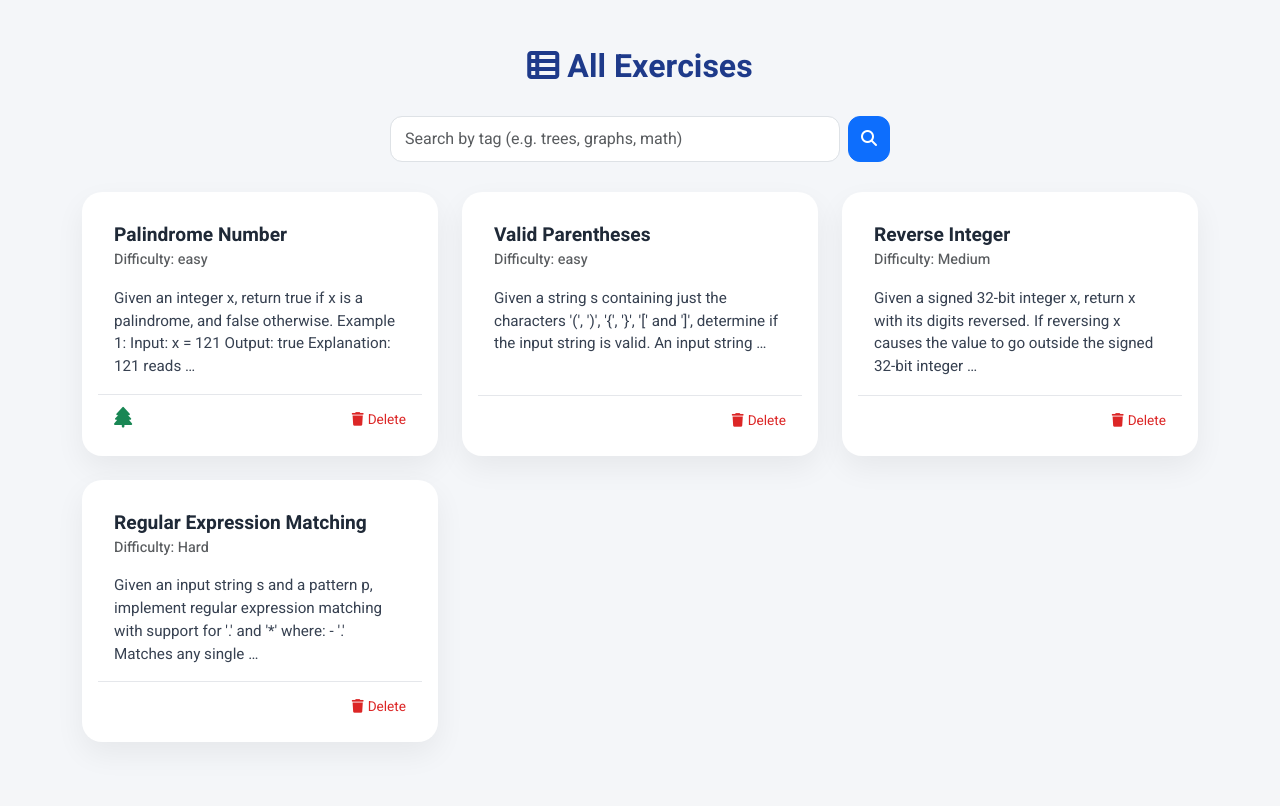
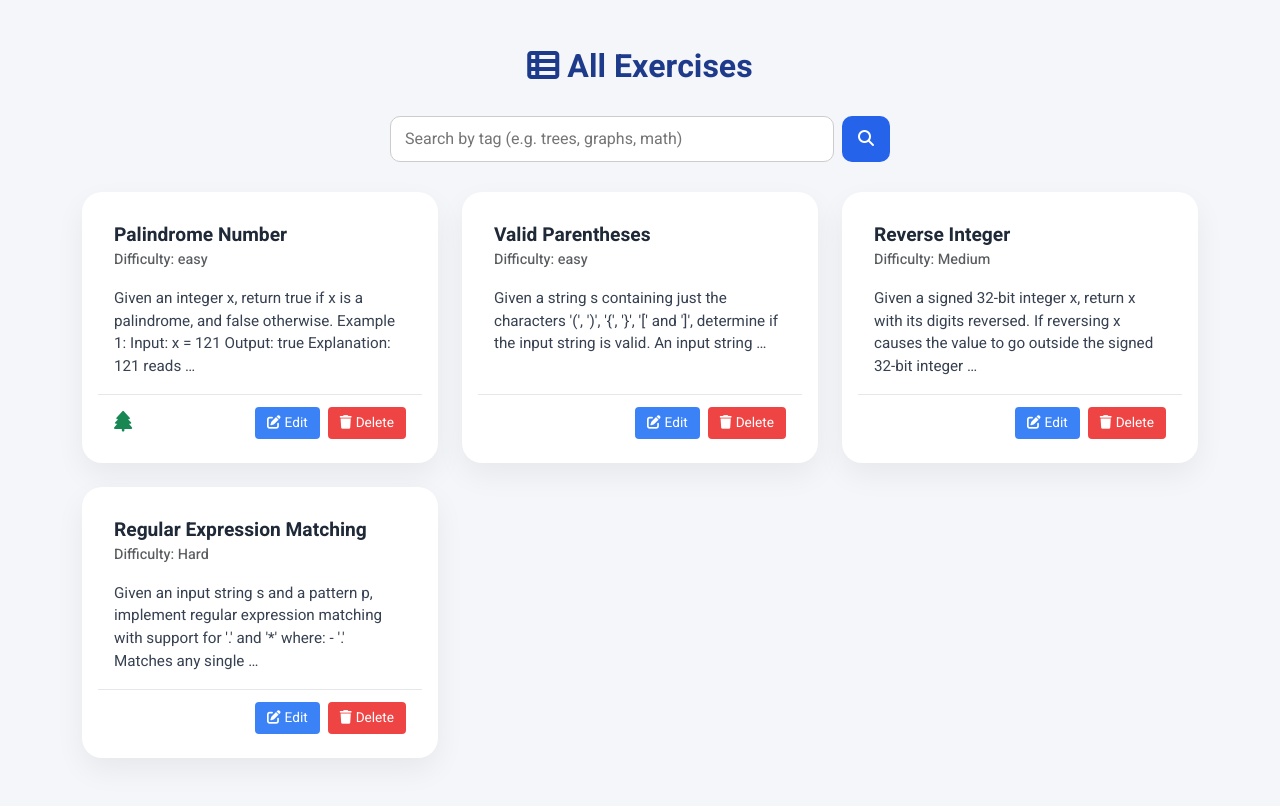
Before and after one commit to MayaAtwan/cs-course-automation, a Django app: page / in a window 1280 px wide. Shown: the part 56-862 px from the top of the page. Before the commit the page ends 769 px from the top, so only its background shows below. Run offline with Django 5.2, Linux system fonts and the light colour scheme; data comes from the database, SQL or seed files in the repository; both versions use the stored data as it was after the commit; some libraries are stand-ins or nearby versions.

Commit message:
Edit  button Done

```diff
--- a/core/templates/core/exercises_list.html
+++ b/core/templates/core/exercises_list.html
@@ -38,15 +38,29 @@
     .search-bar {
       max-width: 500px;
       margin: 0 auto 30px;
+      display: flex;
+      gap: 8px;
     }
 
     .search-bar input {
-      border-radius: 12px;
+      border-radius: 10px;
       padding: 10px 14px;
+      border: 1px solid #ccc;
+      flex: 1;
     }
 
     .search-bar button {
-      border-radius: 12px;
+      background-color: #2563eb;
+      color: white;
+      padding: 10px 16px;
+      border: none;
+      border-radius: 10px;
+      font-weight: 500;
+      transition: background 0.3s ease;
+    }
+
+    .search-bar button:hover {
+      background-color: #1e40af;
     }
 
     .card {
@@ -91,16 +105,29 @@
       cursor: pointer;
     }
 
+    .btn-sm {
+      font-size: 0.85rem;
+      padding: 6px 12px;
+    }
+
+    .btn-edit {
+      background-color: #3b82f6;
+      color: white;
+      border: none;
+    }
+
+    .btn-edit:hover {
+      background-color: #2563eb;
+    }
+
     .btn-delete {
-      font-size: 0.85rem;
-      color: #dc2626;
-      background: none;
+      background-color: #ef4444;
+      color: white;
       border: none;
-      padding: 0;
     }
 
     .btn-delete:hover {
-      text-decoration: underline;
+      background-color: #dc2626;
     }
 
     .no-exercises {
@@ -136,9 +163,9 @@
   <h2><i class="fas fa-th-list me-2"></i>All Exercises</h2>
 
   <!-- 🔍 Search Bar -->
-  <form method="get" class="search-bar d-flex">
-    <input type="text" name="tag" value="{{ query|default_if_none:'' }}" class="form-control me-2" placeholder="Search by tag (e.g. trees, graphs, math)">
-    <button type="submit" class="btn btn-primary"><i class="fas fa-search"></i></button>
+  <form method="get" class="search-bar">
+    <input type="text" name="tag" value="{{ query|default_if_none:'' }}" placeholder="Search by tag (e.g. trees, graphs, math)">
+    <button type="submit"><i class="fas fa-search"></i></button>
   </form>
 
   {% if query %}
@@ -171,10 +198,13 @@
                   <a href="?tag=math" title="Math"><i class="fas fa-square-root-alt text-danger"></i></a>
                 {% endif %}
               </div>
-              <form action="{% url 'exercises_delete' ex.pk %}" method="post" onsubmit="return confirm('Are you sure you want to delete this exercise?');">
-                {% csrf_token %}
-                <button class="btn-delete"><i class="fas fa-trash me-1"></i>Delete</button>
-              </form>
+              <div class="d-flex gap-2">
+                <a href="{% url 'exercises_edit' ex.pk %}" class="btn btn-edit btn-sm"><i class="fas fa-edit me-1"></i>Edit</a>
+                <form action="{% url 'exercises_delete' ex.pk %}" method="post" onsubmit="return confirm('Are you sure you want to delete this exercise?');">
+                  {% csrf_token %}
+                  <button type="submit" class="btn btn-delete btn-sm"><i class="fas fa-trash me-1"></i>Delete</button>
+                </form>
+              </div>
             </div>
           </div>
         </div>
--- a/core/urls.py
+++ b/core/urls.py
@@ -4,5 +4,6 @@ from . import views
 urlpatterns = [
     path('', views.exercises_list, name='exercises_list'),
     path('add/', views.exercises_add, name='exercises_add'),
+    path('edit/<int:pk>/', views.exercises_edit, name='exercises_edit'),  # 🆕
     path('delete/<int:pk>/', views.exercises_delete, name='exercises_delete'),
 ]
--- a/core/views.py
+++ b/core/views.py
@@ -42,3 +42,17 @@ def exercises_delete(request, pk):
         exercise.delete()
         return redirect('exercises_list')
     return render(request, 'core/exercises_confirm_delete.html', {'exercise': exercise})
+
+
+def exercises_edit(request, pk):
+    exercise = Exercise.objects.get(pk=pk)
+    if request.method == 'POST':
+        form = ExerciseForm(request.POST, instance=exercise)
+        if form.is_valid():
+            exercise = form.save(commit=False)
+            exercise.tags = form.cleaned_data['tags']
+            exercise.save()
+            return redirect('exercises_list')
+    else:
+        form = ExerciseForm(instance=exercise)
+    return render(request, 'core/exercises_form.html', {'form': form, 'edit': True})
```
Also changed, not shown: core/templates/core/exercises_form.html (+11 -5 lines), db.sqlite3.
